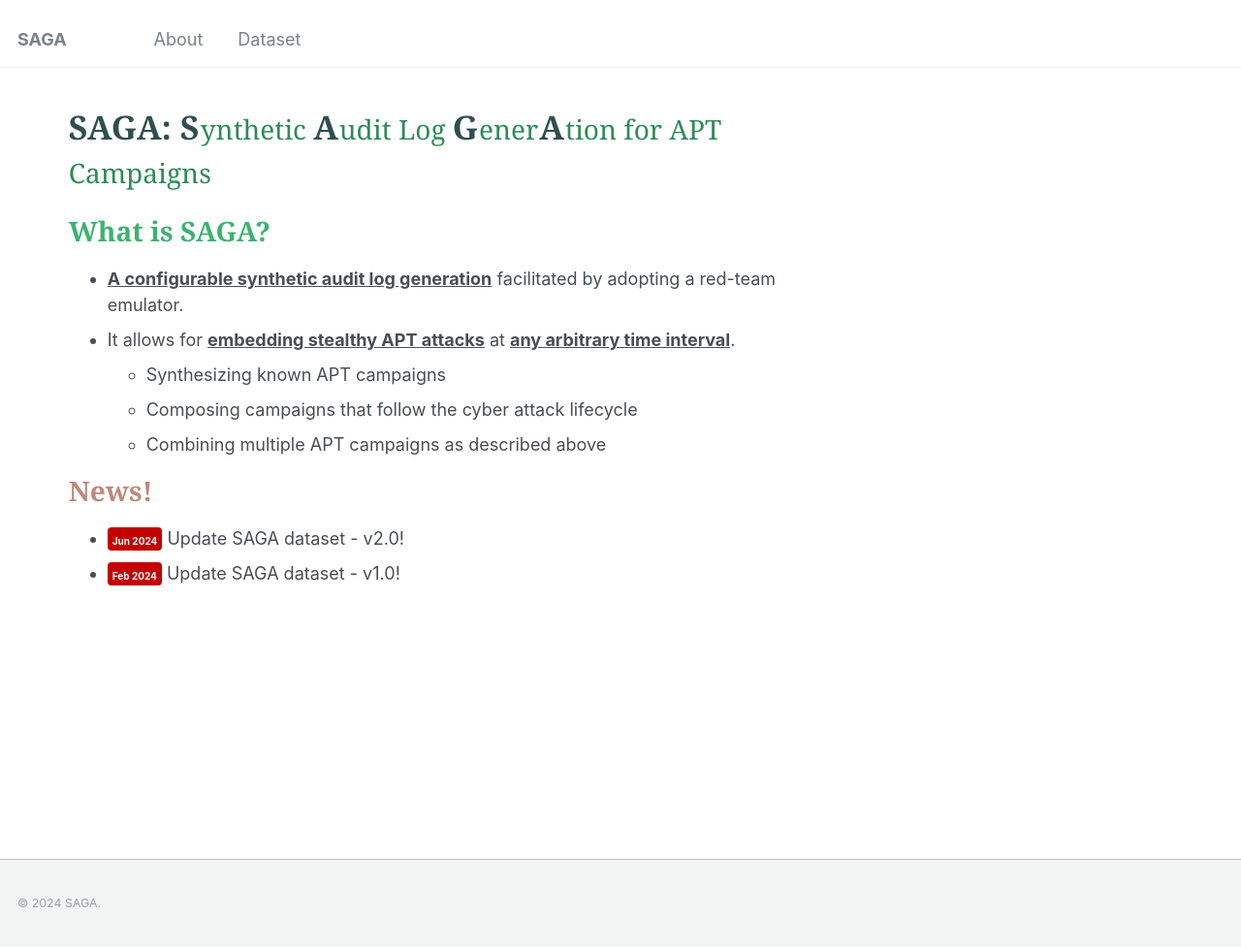
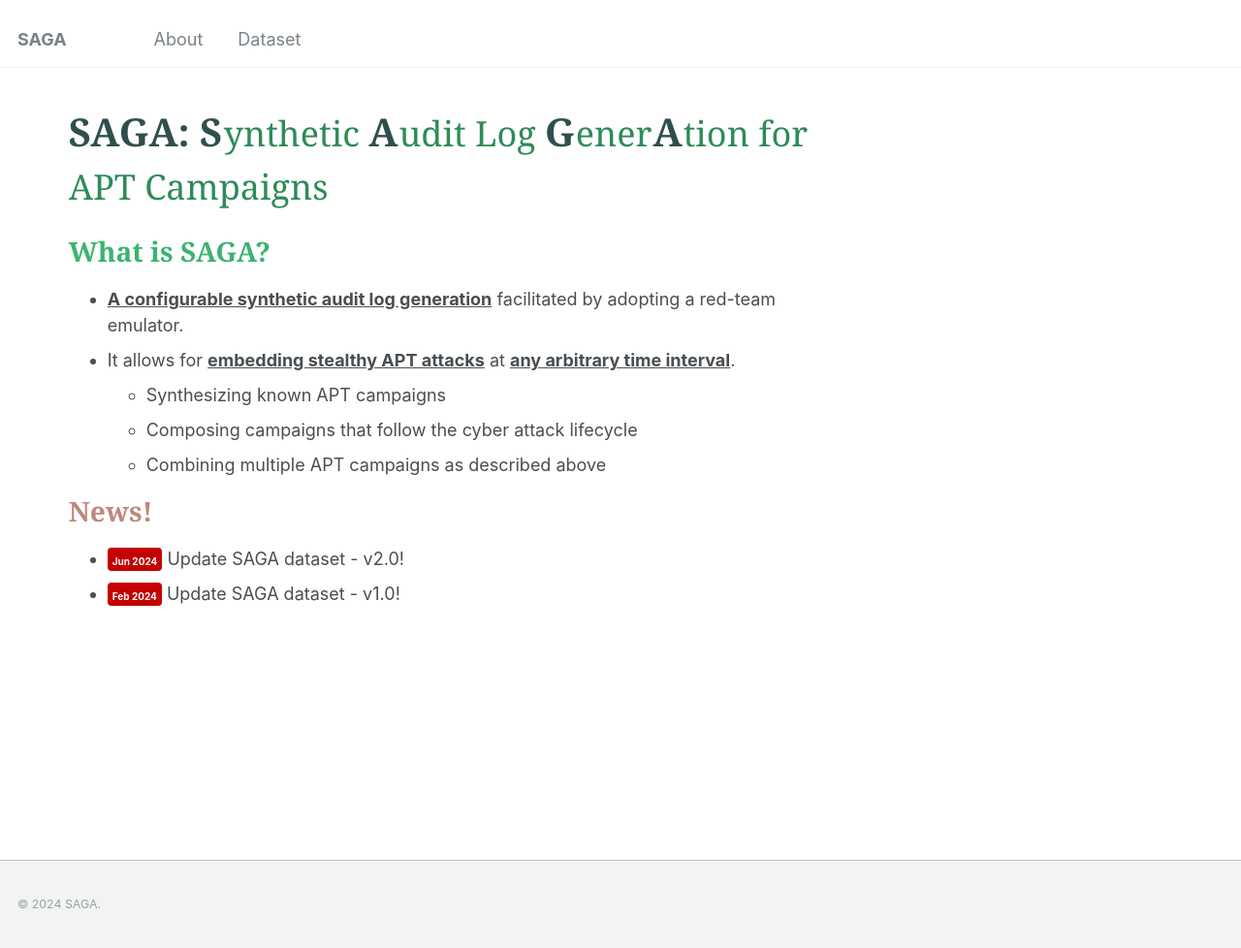
Before and after one commit to saga-tw/saga-tw.github.io, a Jekyll site: the page built from _pages/about.md, in a window 1280 px wide and 978 px high. Shown: the whole window at 97% size. Built offline with Jekyll 4.4.1, drawn with Linux system fonts in a browser that asks for light colours.

Commit message:
Update about.md

```diff
--- a/_pages/about.md
+++ b/_pages/about.md
@@ -7,15 +7,15 @@ redirect_from:
   - /about.html
 ---
 <p>
-  <strong style="color: #2F4F4F; font-family: 'Georgia'; font-weight: bold;font-size:34px">SAGA: </strong>
-  <span style="color: #2F4F4F; font-family: 'Georgia'; font-weight: bold;font-size:34px">S</span>
-  <span style="color: #2E8B57; font-family: 'Georgia'; font-size:28px; margin-left: -4px;">ynthetic </span>
-  <span style="color: #2F4F4F; font-family: 'Georgia'; font-weight: bold;font-size:34px">A</span>
-  <span style="color: #2E8B57; font-family: 'Georgia'; font-size:28px; margin-left: -4px;">udit Log </span>
-  <span style="color: #2F4F4F; font-family: 'Georgia'; font-weight: bold;font-size:34px">G</span>
-  <span style="color: #2E8B57; font-family: 'Georgia'; font-size:28px; margin-left: -4px;">ener</span>
-  <span style="color: #2F4F4F; font-family: 'Georgia'; font-weight: bold;font-size:34px; margin-left: -4px;">A</span>
-  <span style="color: #2E8B57; font-family: 'Georgia'; font-size:28px; margin-left: -4px;">tion for APT Campaigns </span>
+  <strong style="color: #2F4F4F; font-family: 'Georgia'; font-weight: bold;font-size:40px">SAGA: </strong>
+  <span style="color: #2F4F4F; font-family: 'Georgia'; font-weight: bold;font-size:40px">S</span>
+  <span style="color: #2E8B57; font-family: 'Georgia'; font-size:36px; margin-left: -4px;">ynthetic </span>
+  <span style="color: #2F4F4F; font-family: 'Georgia'; font-weight: bold;font-size:40px">A</span>
+  <span style="color: #2E8B57; font-family: 'Georgia'; font-size:36px; margin-left: -4px;">udit Log </span>
+  <span style="color: #2F4F4F; font-family: 'Georgia'; font-weight: bold;font-size:40px">G</span>
+  <span style="color: #2E8B57; font-family: 'Georgia'; font-size:36px; margin-left: -4px;">ener</span>
+  <span style="color: #2F4F4F; font-family: 'Georgia'; font-weight: bold;font-size:40px; margin-left: -4px;">A</span>
+  <span style="color: #2E8B57; font-family: 'Georgia'; font-size:36px; margin-left: -4px;">tion for APT Campaigns </span>
 </p>
 
 <h1 style= "color:#3CB371; font-family: 'Georgia';">What is SAGA?</h1>
```
